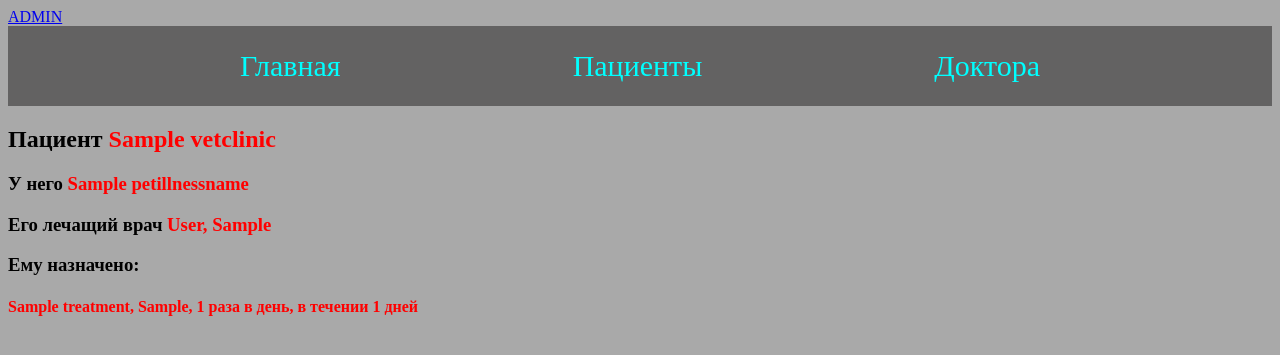
After one commit to OmikronGamma/Classwork53, a Django app: page /info/1 in a window 1280 px wide. The commit adds this page. Shown: the top 355 px of the page. Run offline with Django 4.2, Linux system fonts and the light colour scheme; tables that the repository leaves empty hold one stand-in row (values such as "Sample post"); parts of the project's set-up code (start-up, migrations or seed data) failed here and were passed over.

Commit message:
homework 54

```diff
--- a/Classwork53/urls.py
+++ b/Classwork53/urls.py
@@ -21,7 +21,8 @@ from vetclinic import views
 urlpatterns = [
     path('admin/', admin.site.urls, name='admin'),
     path('', views.index, name='home'),
-    path('patients/', views.Vetlist.as_view(), name='patients')
+    path('patients/', views.Vetlist.as_view(), name='patients'),
+    path('info/<slug:pk>', views.Vetdetails.as_view(), name='vetinfo'),
 
 
 ]
--- a/templates/index.html
+++ b/templates/index.html
@@ -14,16 +14,16 @@
 
     {% block menu %}
         <div class="menu">
-            <a href="">Главная</a>
+            <a href="{% url 'home' %}">Главная</a>
             <a href="{% url 'patients' %}">Пациенты</a>
             <a href="">Доктора</a>
         </div>
     {% endblock menu %}
 
     {% block content %}
-        <h2>На лечении {{ pets_amount }} животинок</h2>
-        <h2>Их лечат {{ docs_amount }} ветврачей</h2>
-        <h2>С лёгкой формой болезни {{ light_illness_amount }} пациента(ов)</h2>
+        <h2>На лечении <span>{{ pets_amount }}</span> животинки(ок)</h2>
+        <h2>Их лечат <span>{{ docs_amount }}</span> ветврача(ей)</h2>
+        <h2>С лёгкой формой болезни <span>{{ light_illness_amount }}</span> пациента(ов)</h2>
     {% endblock content %}
 
 </body>
--- /dev/null
+++ b/templates/vetclinic/vetclinic_detail.html
@@ -0,0 +1,13 @@
+{% extends 'index.html' %}
+
+{% block content %}
+    <h2>Пациент <span>{{ vetclinic.pet_name }}</span></h2>
+    <h3>У него <span>{{ vetclinic.pet_illness_name }}</span></h3>
+    <h3>Его лечащий врач <span>{{ vetclinic.assigned_doctor }}</span></h3>
+
+    <h3>Ему назначено:</h3>
+    {% for i in vetclinic.pet_treatment.all %}
+        <span><h4> {{ i.drug_title }}, {{ i.drug_dose }}, {{ i.drug_intake }} раза в день, в течении {{ i.drug_period }}
+            дней</h4></span>
+    {% endfor %}
+{% endblock content %}
--- a/templates/vetclinic/vetclinic_list.html
+++ b/templates/vetclinic/vetclinic_list.html
@@ -1,12 +1,12 @@
 {% extends 'index.html' %}
 
 {% block content %}
-    <h2>Patients:</h2>
+    <h2>Пациенты:</h2>
     <ul>
         {% for i in vetclinic_list %}
             <li>
-                <a href="{{ i.get_absolute_url }}">{{ i.pet_name }}</a>
-                {{ i.pet_illness_name }}
+                <p class="pet-link"><a href="{{ i.get_absolute_url }}">{{ i.pet_name }}</a></p>
+                <p>{{ i.pet_illness_name }}</p>
             </li>
         {% endfor %}
     </ul>
--- a/vetclinic/static/css/vet.css
+++ b/vetclinic/static/css/vet.css
@@ -17,7 +17,22 @@ body {
     font-size: 30px;
 }
 
+.pet-link a {
+    text-decoration: none;
+    color: #00ff00;
+    font-size: 30px;
+}
+
+.pet-link a:hover {
+    text-decoration: underline #00ff00;
+    transform: scale(105%);
+}
+
 .menu a:hover{
     text-decoration: underline crimson;
     transform: scale(105%);
 }
+
+span {
+    color: #ff0000;
+}
```
Also changed, not shown: templates/vetclinic/2.html (deleted, +0 -10 lines), db.sqlite3, db_vet.sqlite3.
